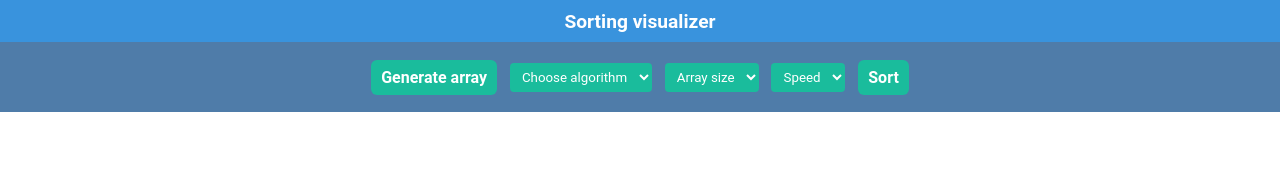
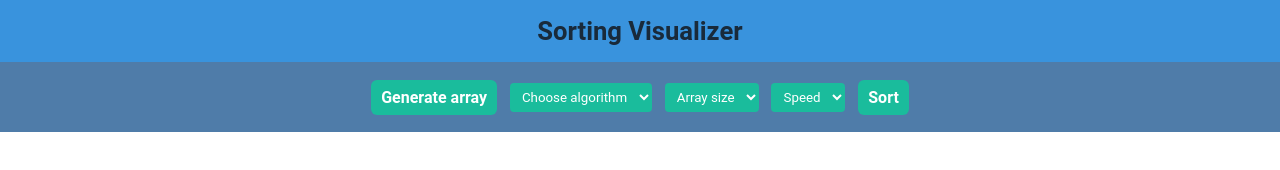
Before and after one commit to ahammedshorif/sorting-visualizer, a plain HTML site: page index.html in a window 1280 px wide. Shown: the top 170 px of the page. Drawn offline with Linux system fonts and the light colour scheme.

Commit message:
minor change

```diff
--- a/css/style.css
+++ b/css/style.css
@@ -27,10 +27,12 @@ body {
 .title {
   background-color: var(--primary-color);
   text-align: center;
-  font-size: 1.2em;
+  font-size: 1.6em;
   padding-block: 0.5em;
   color: #fff;
   cursor: pointer;
+  padding: 1rem;
+  color: #192a3a;
 }
 
 /* Navbar CSS */
--- a/index.html
+++ b/index.html
@@ -12,8 +12,7 @@
 <body>
   <div class="nav-container">
     <h2 class="title" onclick="window.location.reload()">
-      Sorting visualizer
-    </h2>
+      Sorting Visualizer</h2>
     <div class="navbar" id="navbar">
       <a id="random" onclick="RenderScreen()">Generate array</a>
       <span class="options">
```
